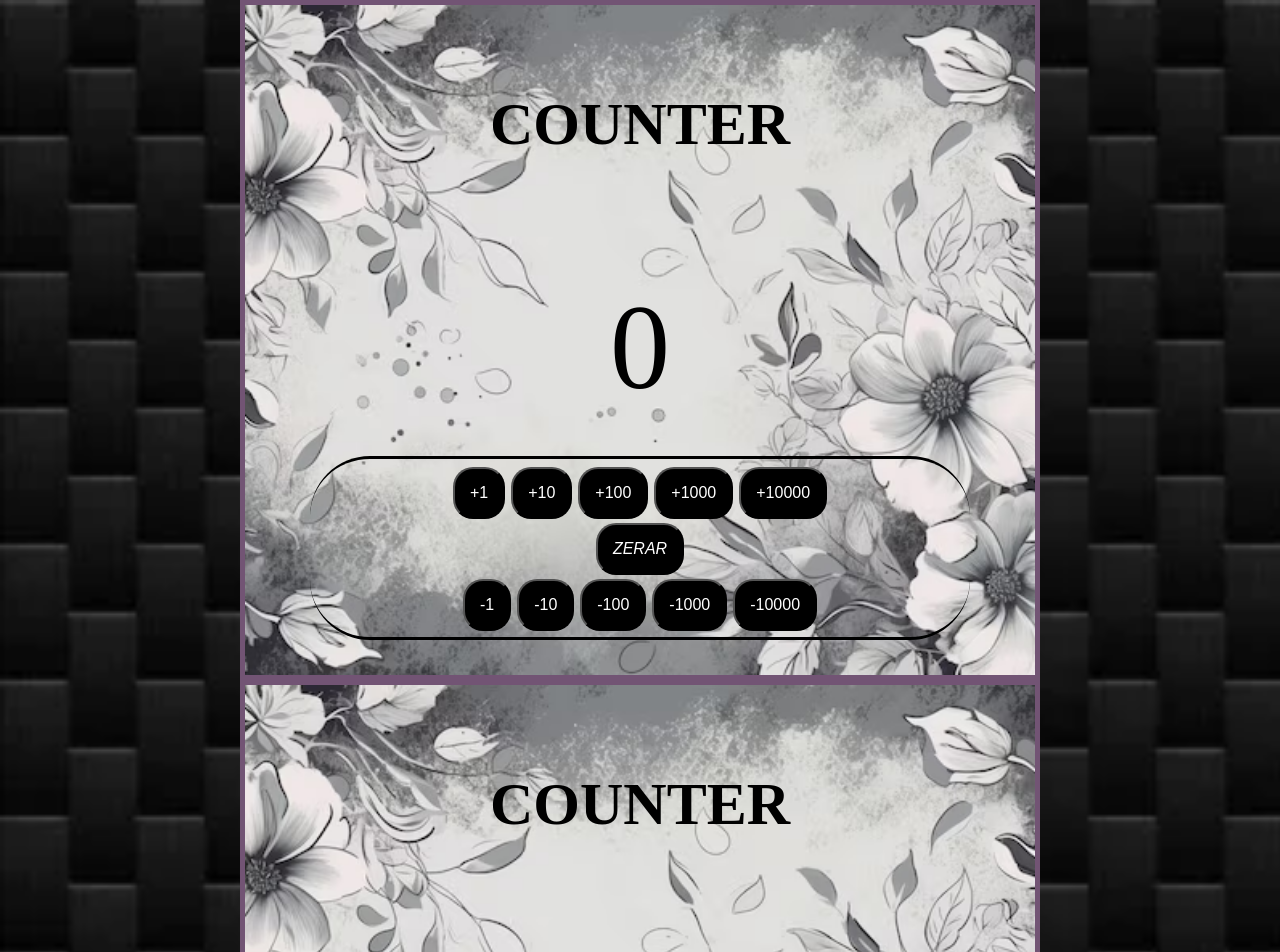
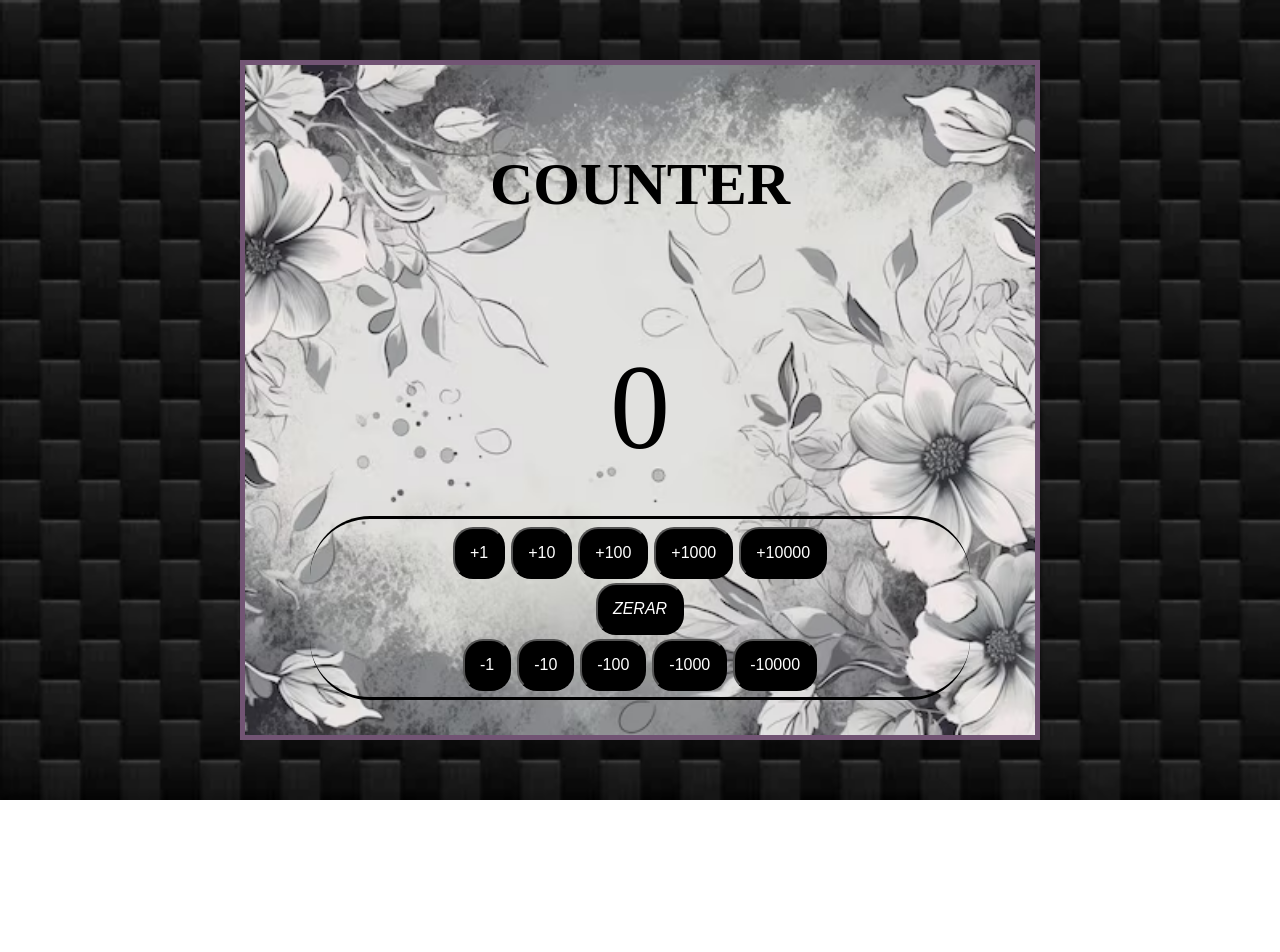
Before and after one commit to Matcollet/contador-react-, a React (Create React App) app: page / in a window 1280 px wide. Shown: the top 952 px of the page. After the commit the page ends 800 px from the top, so only its background shows below. Built offline with nearby package versions, Linux system fonts and the light colour scheme.

Commit message:
Update App.js

```diff
--- a/src/App.js
+++ b/src/App.js
@@ -12,7 +12,6 @@ const Home = () => {
     <div>
 
       <Contador />
-      <Contador />
 
     </div>
   );
```
